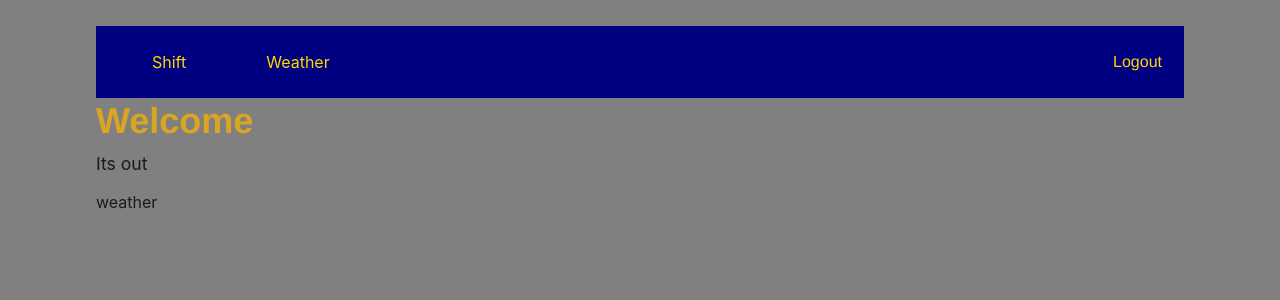
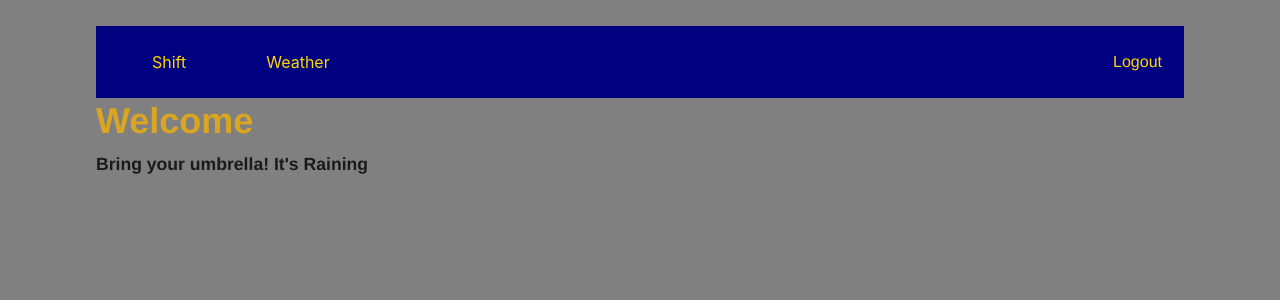
Before and after one commit to IsakTL/wisl-work-shuttle, a React app in the folder client/: page /weather in a window 1280 px wide. Shown: the top 300 px of the page. Built offline with nearby package versions, Linux system fonts and the light colour scheme; no server answers; the HTML template or start-up script is replaced by a standard one.

Commit message:
should save shiftData to localStorage

```diff
--- a/client/src/components/MapImage.tsx
+++ b/client/src/components/MapImage.tsx
@@ -21,7 +21,9 @@ const MapImage = () => {
 
 
     const getImage = async () => {
-        const mapImage = await fetch (`https://api.mapbox.com/styles/v1/mapbox/streets-v12/static/${pickupLon},${pickupLat},15.25,0/400x400?access_token=${import.meta.env.VITE_MAPBOX_PUBLIC_TOKEN}`, {mode: 'no-cors'});
+        const mapImage = await fetch (`https://api.mapbox.com/styles/v1/mapbox/streets-v12/static/${pickupLon},${pickupLat},15.25,0/400x400?access_token=${import.meta.env.VITE_MAPBOX_PUBLIC_TOKEN}`
+            // , {mode: 'no-cors'}
+        );
         // console.log(mapImage);
         // const mapURL = await mapImage.json();
         console.log(mapImage);
--- a/client/src/components/Weather.tsx
+++ b/client/src/components/Weather.tsx
@@ -1,4 +1,6 @@
 import { useState, useEffect } from "react";
+
+
 
 const WeatherReport = () => {
   const [weather, setWeather] = useState("");
@@ -6,26 +8,30 @@ const WeatherReport = () => {
   const weatherLon = -93.26785;
   const weatherLat = 44.98439;
 
-  useEffect(() => {
-      getForecast();
-  }, []);
 
   const getForecast = async () => {
     const forecast = await fetch(
       `https://api.openweathermap.org?lon=${weatherLon}&lat=${weatherLat}&appid=${
-        import.meta.env.WEATHER_API_KEY
-      }`,
-      { mode: "no-cors" }
-    );
-    console.log(forecast.json());
-    const fc = await forecast.json();
-    setWeather(fc.current.weather.main);
-};
+        import.meta.env.VITE_WEATHER_API_KEY
+      }`
+      //   { mode: "no-cors" }
+    )
 
+
+
+      console.log(forecast);
+
+      const fc = await forecast.json();
+      setWeather(fc.current.weather.main);
+    };
+  useEffect(() => {
+    getForecast();
+  }, []);
 
   return (
     <>
-      <p>Its {weather} out</p>
+      <p id='weatherReport'>Bring your umbrella! It's Raining</p>
+      {weather}
     </>
   );
 };
--- a/client/src/pages/ShiftPage.tsx
+++ b/client/src/pages/ShiftPage.tsx
@@ -1,6 +1,7 @@
 import NavBar from "../components/NavBar";
 import React, { useState, useEffect } from 'react';
 import { useNavigate } from 'react-router-dom';
+
 
 interface Employee {
   id: string;
@@ -32,10 +33,14 @@ const SHIFT_CONSTRAINTS = {
 };
 
 const MOCK_EMPLOYEES: Employee[] = [
-  { id: '1', name: 'Joshua Woods', employeeId: 'EMP001' },
-  { id: '2', name: 'Isak Larsson', employeeId: 'EMP002' },
+  { id: '1', name: 'Jonathan Redford', employeeId: 'EMP001' },
+  { id: '2', name: 'Mary Knight', employeeId: 'EMP002' },
   { id: '3', name: 'River Stephenson', employeeId: 'EMP003' },
-  { id: '4', name: 'Sameer Idris', employeeId: 'EMP004' }
+  { id: '4', name: 'Glenn Powell', employeeId: 'EMP004' },
+  { id: '5', name: 'Glen Davis', employeeId: 'EMP005' },
+  { id: '6', name: 'Isak Larsson', employeeId: 'EMP006' },
+  { id: '7', name: 'Sameer Idris', employeeId: 'EMP007' },
+  { id: '8', name: 'Joshua Woods', employeeId: 'EMP008' }
 ];
 
 const formatTime = (time: string): string => {
@@ -61,6 +66,7 @@ export const ShiftPage: React.FC = () => {
 
   const handleShiftSelect = (shiftType: ShiftType) => {
     setSelectedShiftType(shiftType);
+    // move to submit button
     if (shiftType !== 'no-shift') {
       setNoShiftReason('');
     }
@@ -87,6 +93,7 @@ export const ShiftPage: React.FC = () => {
           : { times: SHIFT_CONSTRAINTS[selectedShiftType] }
         )
       };
+      localStorage.setItem('storedShiftData', JSON.stringify(shiftData))
       console.log('Selected shift:', shiftData);
       navigate('/confirmation', { state: { shiftData } });
     }
--- a/client/src/pages/WeatherPage.tsx
+++ b/client/src/pages/WeatherPage.tsx
@@ -1,14 +1,16 @@
 import MapImage from '../components/MapImage.tsx';
 import WeatherReport from "../components/Weather"
 import NavBar from "../components/NavBar"
+import './weatherPage.css'
 
 export default function WeatherPage() {
     return (
         <>
             <NavBar></NavBar>
             <h1>Welcome</h1>
+            <div>
             <WeatherReport/>
-            <div>weather</div>
+            </div>
             <MapImage />
 
         </>
--- /dev/null
+++ b/client/src/pages/weatherPage.css
@@ -0,0 +1,4 @@
+#weatherReport {
+    font-family: 'Franklin Gothic Medium', 'Arial Narrow', Arial, sans-serif;
+    font-weight: bolder;
+}
--- a/package.json
+++ b/package.json
@@ -20,9 +20,9 @@
   "author": "WISL",
   "license": "ISC",
   "devDependencies": {
+    "@types/node": "^22.9.0",
     "concurrently": "^8.2.2",
     "nodemon": "^3.1.3",
     "wait-on": "^7.2.0"
-
   }
 }
```
Also changed, not shown: 2 other files (tests, documents, lock files or other folders).
